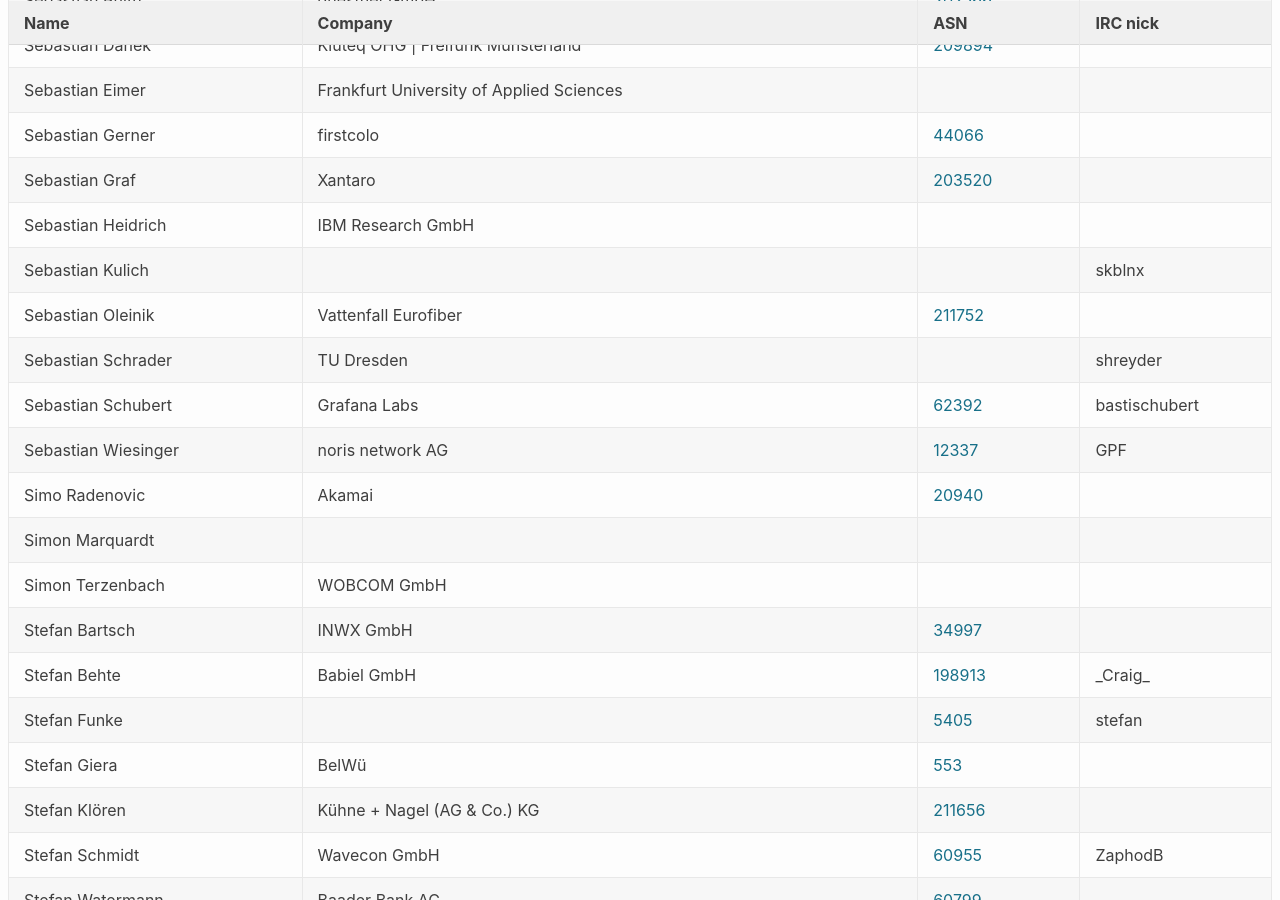
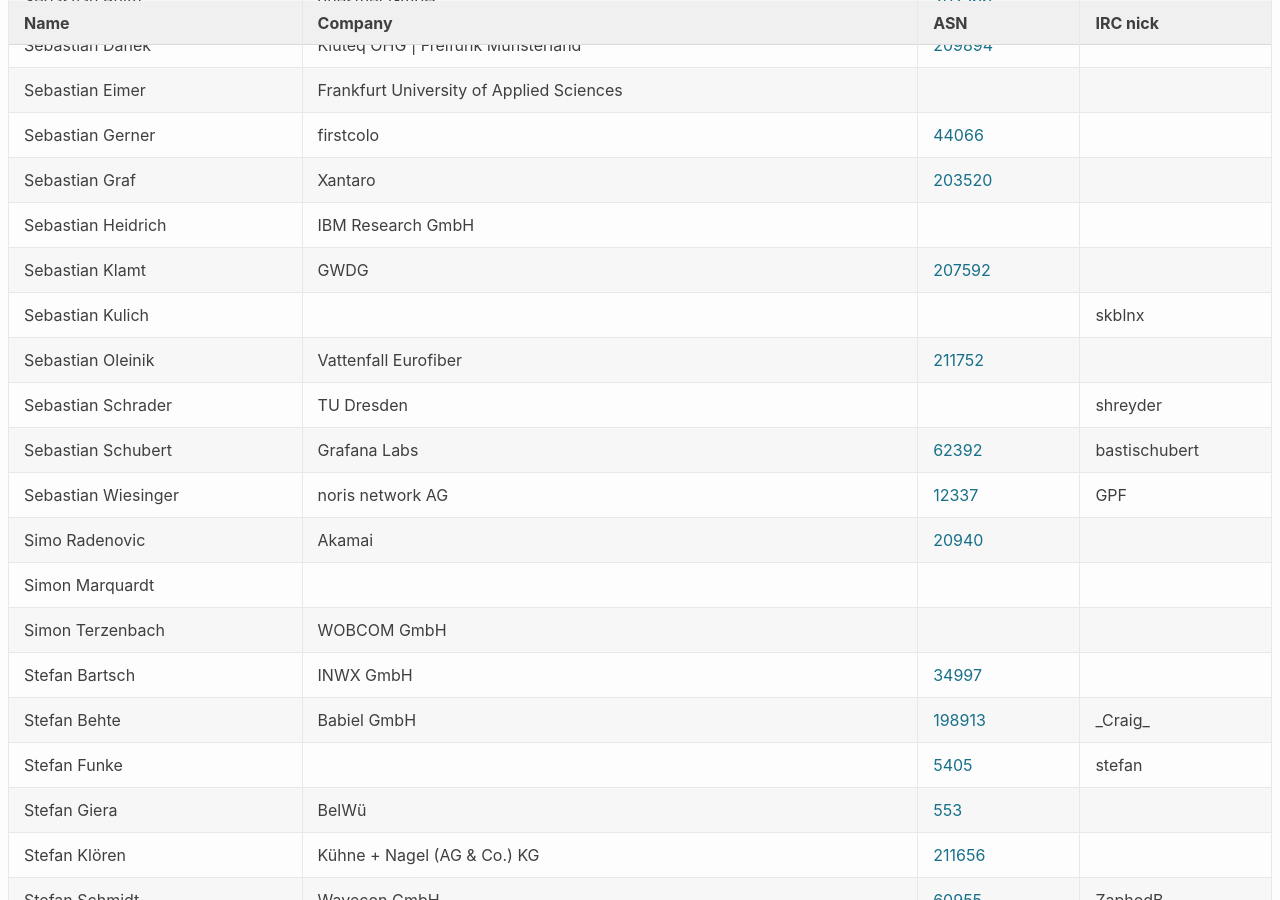
Before and after one commit to denog/pretix-attendeelist, a Jekyll site: the page built from denog15/index.md, in a window 1280 px wide and 900 px high, scrolled down 10234 px. Built offline with Jekyll 4.4.1, drawn with Linux system fonts in a browser that asks for light colours.

Commit message:
Latest data: Mon Oct 16 07:10:18 UTC 2023

```diff
--- a/_data/attendees_denog15_onsite.json
+++ b/_data/attendees_denog15_onsite.json
@@ -1374,6 +1374,12 @@
     "asn": null
   },
   {
+    "name": "Sebastian Klamt",
+    "company": "GWDG",
+    "irc": null,
+    "asn": "207592"
+  },
+  {
     "name": "Sebastian Kulich",
     "company": null,
     "irc": "skblnx",
```
